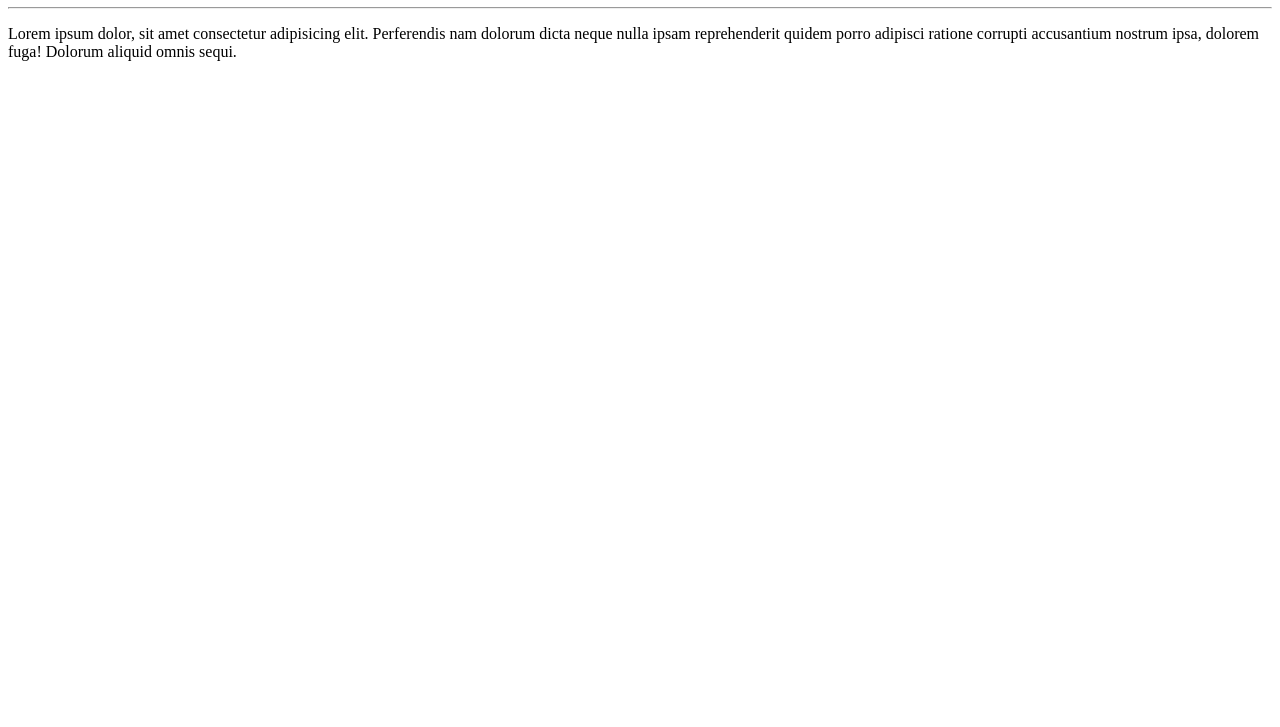
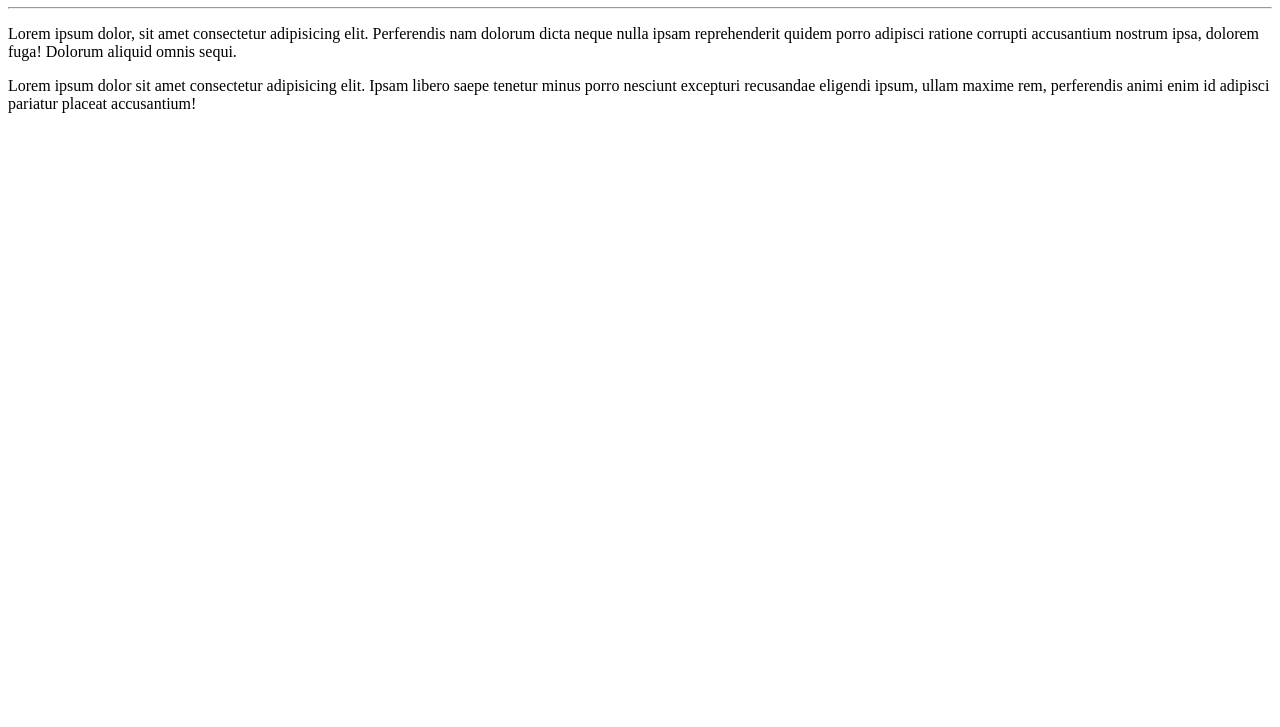
Before and after one commit to brendojonch/ola-mundo, a plain HTML site: page site/index.html in a window 1280 px wide. Shown: the part 73-800 px from the top of the page. Drawn offline with Linux system fonts and the light colour scheme.

Commit message:
adicionei 1 paragrafo

```diff
--- a/site/index.html
+++ b/site/index.html
@@ -12,6 +12,9 @@
     <p>Lorem ipsum dolor, sit amet consectetur adipisicing elit. Perferendis nam dolorum dicta neque
         nulla ipsam reprehenderit quidem porro adipisci ratione corrupti accusantium nostrum ipsa, dolorem
         fuga! Dolorum aliquid omnis sequi.</p>
+        <p>Lorem ipsum dolor sit amet consectetur adipisicing elit.
+            Ipsam libero saepe tenetur minus porro nesciunt excepturi recusandae eligendi ipsum,
+            ullam maxime rem, perferendis animi enim id adipisci pariatur placeat accusantium!</p>
 
 
 </body>
```
